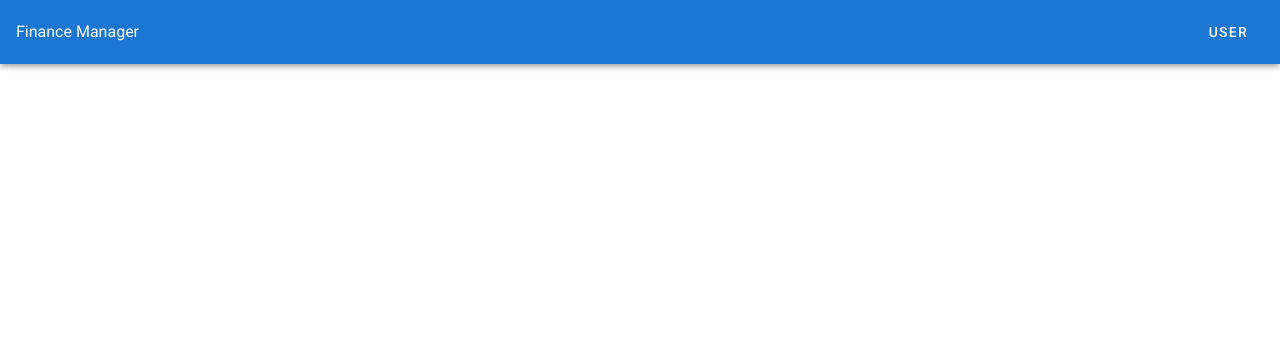
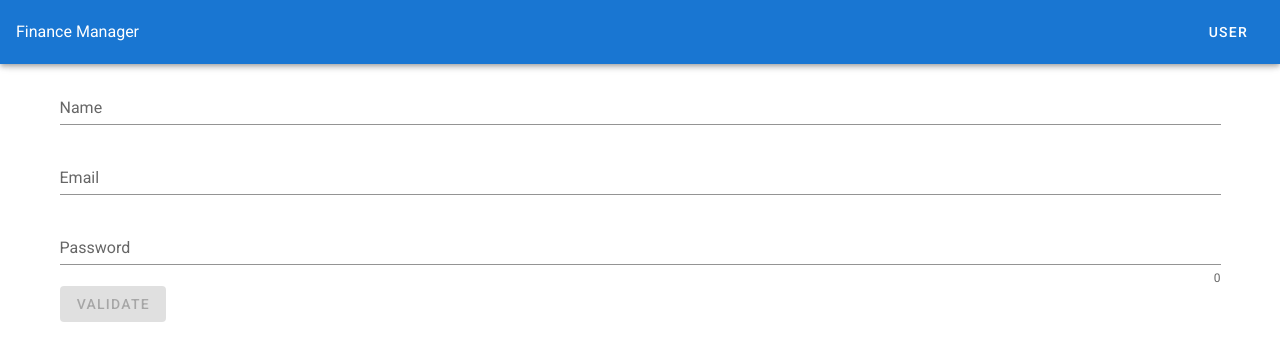
Before and after one commit to dberardi2020/FinanceManager, a Vue app: page /signup in a window 1280 px wide. Shown: the top 360 px of the page. Built offline with nearby package versions, Linux system fonts and the light colour scheme.

Commit message:
add basic sign up ui

```diff
--- /dev/null
+++ b/src/components/new-user/SignUp.vue
@@ -0,0 +1,71 @@
+<template>
+  <v-form v-model="isFormValid" ref="form">
+    <v-container>
+      <v-text-field
+        v-model="name"
+        :rules="nameRules"
+        label="Name"
+        required
+      ></v-text-field>
+
+      <v-text-field
+        v-model="email"
+        :rules="emailRules"
+        label="Email"
+        required
+      ></v-text-field>
+
+      <v-text-field
+        v-model="password"
+        :rules="passwordRules"
+        counter=""
+        label="Password"
+        required
+      ></v-text-field>
+      <v-btn
+        :disabled="!isFormValid"
+        color="success"
+        class="mr-4"
+        @click="validateClicked"
+      >
+        Validate
+      </v-btn>
+    </v-container>
+  </v-form>
+</template>
+
+<script lang="ts">
+import Vue from "vue";
+import Component from "vue-class-component";
+import { Ref } from "vue-property-decorator";
+
+@Component({})
+export default class About extends Vue {
+  isFormValid = false;
+
+  name = "";
+  nameRules = [(v: string): boolean | string => !!v || "Name is required"];
+
+  email = "";
+  emailRules = [
+    (v: string): boolean | string => !!v || "E-mail is required",
+    (v: string): boolean | string => /.+@.+/.test(v) || "E-mail must be valid",
+  ];
+
+  password = "";
+  passwordMinLength = 6;
+  passwordRules = [
+    (v: string): boolean | string => !!v || "E-mail is required",
+    (v: string): boolean | string =>
+      v.length >= this.passwordMinLength ||
+      "Password must be at least 6 characters",
+  ];
+
+  @Ref("form") readonly form: any;
+
+  validateClicked(): void {
+    const isValid = this.form.validate();
+    alert("Is form valid? " + isValid);
+  }
+}
+</script>
--- a/src/router/index.ts
+++ b/src/router/index.ts
@@ -19,6 +19,11 @@ const routes: Array<RouteConfig> = [
     component: () =>
       import(/* webpackChunkName: "about" */ "../views/About.vue"),
   },
+  {
+    path: "/signup",
+    name: "SignUp",
+    component: () => import("../components/new-user/SignUp.vue"),
+  },
 ];
 
 const router = new VueRouter({
```
